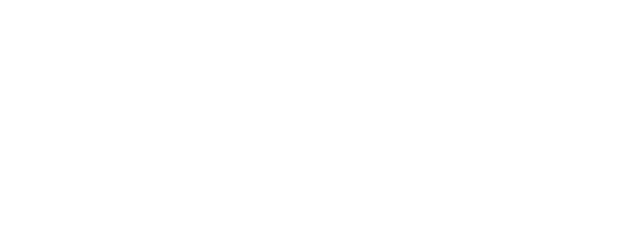
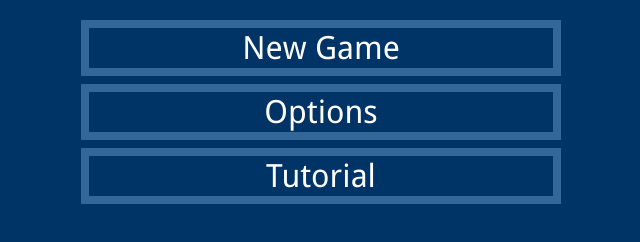
Before and after one commit to FireLemons/FlashGrid, a plain HTML site: page index.html in a window 1280 px wide. Shown: the whole page, without its empty margins (319-959 px from the left). Drawn offline with Linux system fonts and the light colour scheme.

Commit message:
basic menu layout

```diff
--- a/CSS/game_menu.css
+++ b/CSS/game_menu.css
@@ -0,0 +1,48 @@
+
+@font-face{
+
+	font-family: "Droid Sans";
+    src: url(../Fonts/Droid_Sans/DroidSans.ttf);
+}
+
+@font-face{
+
+	font-family: "Droid Sans";
+    src: url(../Fonts/Droid_Sans/DroidSans-Bold.ttf);
+	font-weight: bold;
+}
+
+*{
+
+	font-family: "Droid Sans", "Arial";
+	text-align: center;
+}
+
+body{
+
+	background-color: #003366;
+	margin: 1em 0 0 0;
+}
+
+button.menuOption{
+
+	background-color: #003366;
+	border: .25em solid #336699;
+	color: #ffffff;
+	font-size: 24pt;
+	margin: .125em 0;
+	width: 100%;
+}
+
+button.menuOption:hover{
+
+	background-color: #336699;
+	cursor: hand;
+	cursor: pointer;
+}
+
+#options{
+
+	display: inline-block;
+	width: 30em;
+}
--- a/index.html
+++ b/index.html
@@ -15,6 +15,13 @@
 
 	<body>
 		<div id="main">
+			<div id="options">
+				<button class="menuOption">New Game</button>
+				<br/>
+				<button class="menuOption">Options</button>
+				<br/>
+				<button class="menuOption">Tutorial</button>
+			</div>
 		</div>
 	</body>
 </html>
```
